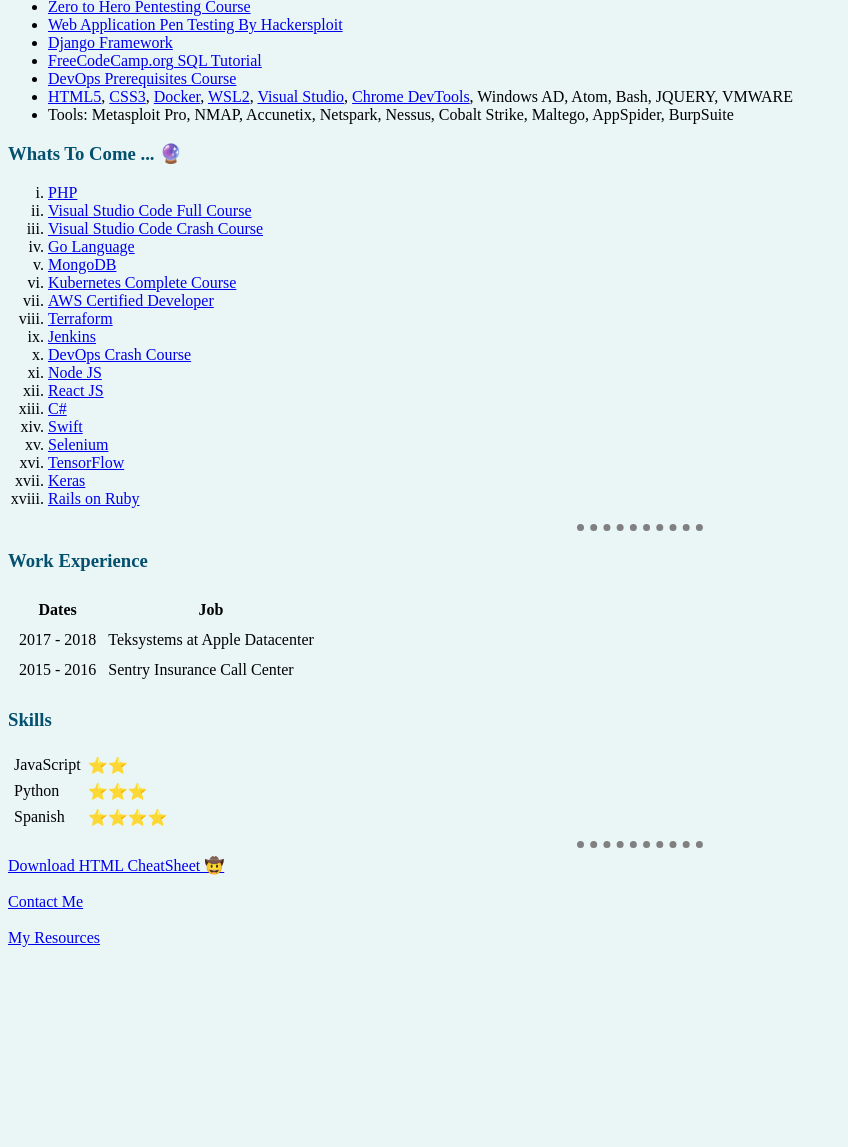
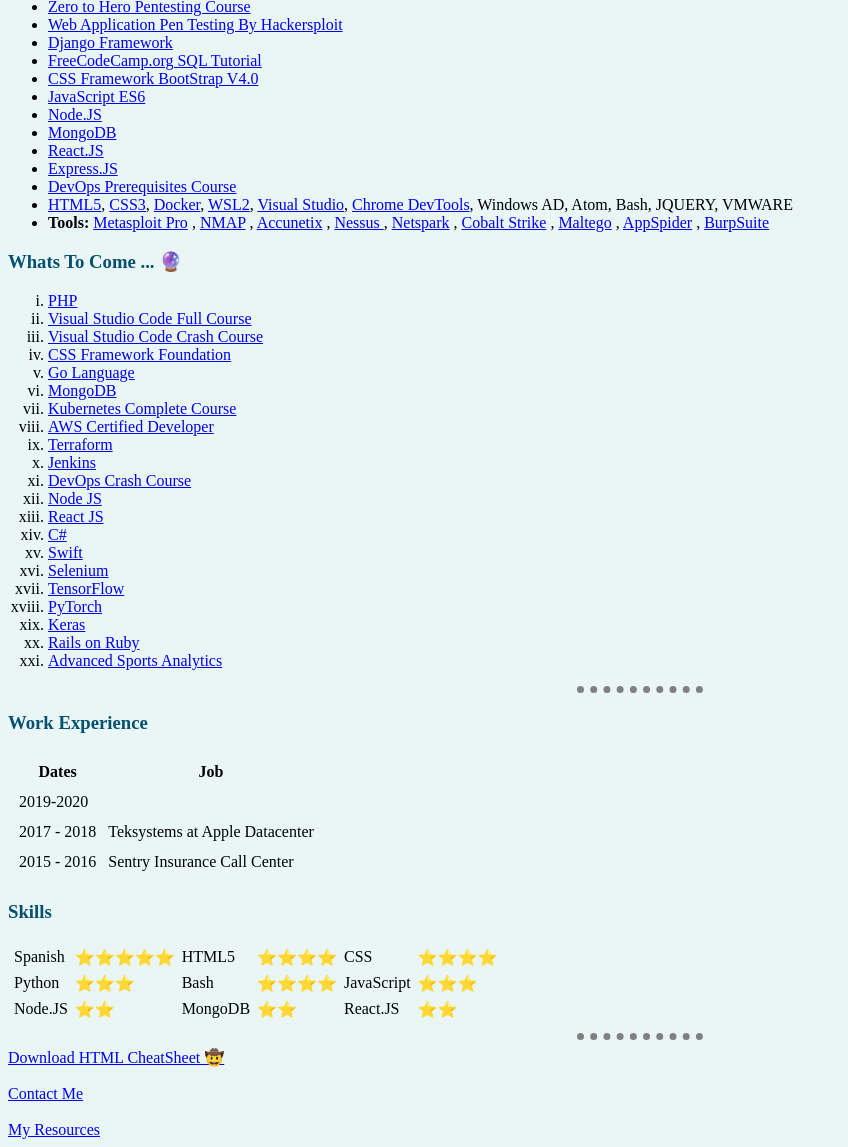
Before and after one commit to 0xGann/cv, a plain HTML site: page index.html in a window 1280 px wide. Shown: the part 562-1709 px from the top of the page, without its empty margins (0-848 px from the left). Before the commit the page ends 1517 px from the top, so only its background shows below. Drawn offline with Linux system fonts and the light colour scheme.

Commit message:
Add files via upload

```diff
--- a/index.html
+++ b/index.html
@@ -1,6 +1,6 @@
-
 <!DOCTYPE html>
 <html lang="en" dir="ltr">
+
 <head>
   <meta charset="utf-8">
   <title>👾 Kevin's Personal Site</title>
@@ -11,9 +11,11 @@
   <table cellspacing="20">
     <tr>
       <td><img src="Round.png" alt="Kevin Pic"></td>
-      <td><h1> Kevin Gastelum </h1>
+      <td>
+        <h1> Kevin Gastelum </h1>
         <h3><em>South Mountain CC Graduate With an <strong>Associates Degree in Network Security</strong></em></h3>
-      <h3>I am an aspiring Pentester, Rookie Programmer and bug bounty enthuist with a passion to learn more 🧠...</h3></td>
+        <h3>I am an aspiring Pentester, Rookie Programmer and bug bounty enthuist with a passion to learn more 🧠...</h3>
+      </td>
     </tr>
   </table>
 
@@ -33,11 +35,19 @@
     <li><a href="https://www.youtube.com/watch?v=2_lswM1S264">Web Application Pen Testing By Hackersploit</a></li>
     <li><a href="https://www.youtube.com/watch?v=F5mRW0jo-U4">Django Framework</a></li>
     <li><a href="https://www.youtube.com/watch?v=HXV3zeQKqGY">FreeCodeCamp.org SQL Tutorial</a></li>
+    <li><a href="https://www.youtube.com/watch?v=5GcQtLDGXy8">CSS Framework BootStrap V4.0</a></li>
+    <li><a href="#">JavaScript ES6</a></li>
+    <li><a href="#">Node.JS</a></li>
+    <li><a href="#">MongoDB</a></li>
+    <li><a href="#">React.JS</a></li>
+    <li><a href="#">Express.JS</a></li>
     <li><a href="https://kodekloud.com/p/devops-pre-requisite-course-labs?utm_source=devopslabs&utm_medium=YouTube&src=ytb_fcc_devops_labs">DevOps Prerequisites Course</a></li>
     <li><a href="https://www.youtube.com/watch?v=DPnqb74Smug">HTML5</a>, <a href="https://www.youtube.com/watch?v=CUxH_rWSI1k">CSS3</a>, <a href="https://www.youtube.com/watch?v=3c-iBn73dDE">Docker</a>, <a
         href="https://www.youtube.com/watch?v=AfVH54edAHU">WSL2</a>, <a href="https://code.visualstudio.com/docs/getstarted/introvideos">Visual Studio</a>, <a href="https://www.youtube.com/watch?v=x4q86IjJFag">Chrome DevTools</a>, Windows AD, Atom,
       Bash, JQUERY, VMWARE</li>
-    <li>Tools: Metasploit Pro, NMAP, Accunetix, Netspark, Nessus, Cobalt Strike, Maltego, AppSpider, BurpSuite</li>
+    <li><strong>Tools:</strong> <a href="https://www.rapid7.com/products/metasploit/">Metasploit Pro</a> , <a href="https://www.youtube.com/watch?v=4t4kBkMsDbQ">NMAP</a> , <a href="https://www.acunetix.com/">Accunetix</a> , <a
+        href="https://www.tenable.com/products/tenable-io/web-application-scanning">Nessus </a> , <a href="https://www.netsparker.com/product/standard/">Netspark</a> , <a href="https://www.cobaltstrike.com/training">Cobalt Strike</a> , <a
+        href="https://courses.maltego.com/courses/maltego-foundation-v1">Maltego</a> , <a href="https://www.rapid7.com/products/appspider/">AppSpider</a> , <a href="https://portswigger.net/web-security/all-materials/detailed">BurpSuite</a> </li>
   </ul>
 
   <h3>Whats To Come ... 🔮</h3>
@@ -45,6 +55,7 @@
     <li><a href="https://www.youtube.com/watch?v=OK_JCtrrv-c">PHP</a></li>
     <li><a href="https://www.youtube.com/watch?v=UTQp6mvhb0Y">Visual Studio Code Full Course</a></li>
     <li><a href="https://www.youtube.com/watch?v=WPqXP_kLzpo">Visual Studio Code Crash Course</a></li>
+    <li><a href="https://get.foundation/">CSS Framework Foundation</a></li>
     <li><a href="https://www.youtube.com/watch?v=YS4e4q9oBaU">Go Language</a></li>
     <li><a href="https://www.youtube.com/watch?v=-56x56UppqQ">MongoDB</a></li>
     <li><a href="https://www.youtube.com/watch?v=X48VuDVv0do">Kubernetes Complete Course</a></li>
@@ -58,8 +69,10 @@
     <li><a href="https://www.youtube.com/watch?v=comQ1-x2a1Q">Swift</a></li>
     <li><a href="https://www.youtube.com/watch?v=Xjv1sY630Uc">Selenium</a></li>
     <li><a href="https://www.youtube.com/watch?v=tPYj3fFJGjk">TensorFlow</a></li>
+    <li><a href="https://www.youtube.com/watch?v=GIsg-ZUy0MY">PyTorch</a></li>
     <li><a href="https://www.youtube.com/watch?v=qFJeN9V1ZsI">Keras</a></li>
     <li><a href="https://www.youtube.com/watch?v=fmyvWz5TUWg">Rails on Ruby</a></li>
+    <li><a href="https://www.coursera.org/learn/mathematics-sport/home/welcome">Advanced Sports Analytics</a> </li>
   </ol>
 
   <hr>
@@ -74,6 +87,10 @@
     </thead>
     <tbody>
       <tr>
+        <td>2019-2020</td>
+        <td></td>
+      </tr>
+      <tr>
         <td> 2017 - 2018 </td>
         <td> Teksystems at Apple Datacenter </td>
       </tr>
@@ -87,25 +104,41 @@
   <h3>Skills</h3>
   <table cellspacing="5">
     <tr>
-      <td>JavaScript</td>
-      <td>⭐⭐</td>
+      <td>Spanish</td>
+      <td>⭐⭐⭐⭐⭐</td>
+
+      <td>HTML5</td>
+      <td>⭐⭐⭐⭐</td>
+
+      <td>CSS</td>
+      <td>⭐⭐⭐⭐</td>
     </tr>
     <tr>
       <td>Python</td>
       <td>⭐⭐⭐</td>
+
+      <td>Bash</td>
+      <td>⭐⭐⭐⭐</td>
+
+      <td>JavaScript</td>
+      <td>⭐⭐⭐</td>
     </tr>
     <tr>
-      <td>Spanish</td>
-      <td>⭐⭐⭐⭐</td>
+      <td>Node.JS</td>
+      <td>⭐⭐</td>
+
+      <td>MongoDB</td>
+      <td>⭐⭐</td>
+
+      <td>React.JS</td>
+      <td>⭐⭐</td>
     </tr>
   </table>
 
   <hr>
-  <a href="https://web.stanford.edu/group/csp/cs21/htmlcheatsheet.pdf" download>Download HTML CheatSheet 🤠 </a>
-  <br>
-  <br><a href="Contact.html">Contact Me</a>
-  <br>
-  <br><a href="Resources.html">My Resources</a>
+  <a href="https://web.stanford.edu/group/csp/cs21/htmlcheatsheet.pdf" download>Download HTML CheatSheet 🤠 </a><br>
+  <br><a href="Contact.html">Contact Me</a><br>
+  <br><a href="Resources.html">My Resources</a><br>
 </body>
 
 </html>
```
Also changed, not shown: css/styles.css (line endings or trailing spaces). Lines whose indentation alone changed are shown as unchanged.
